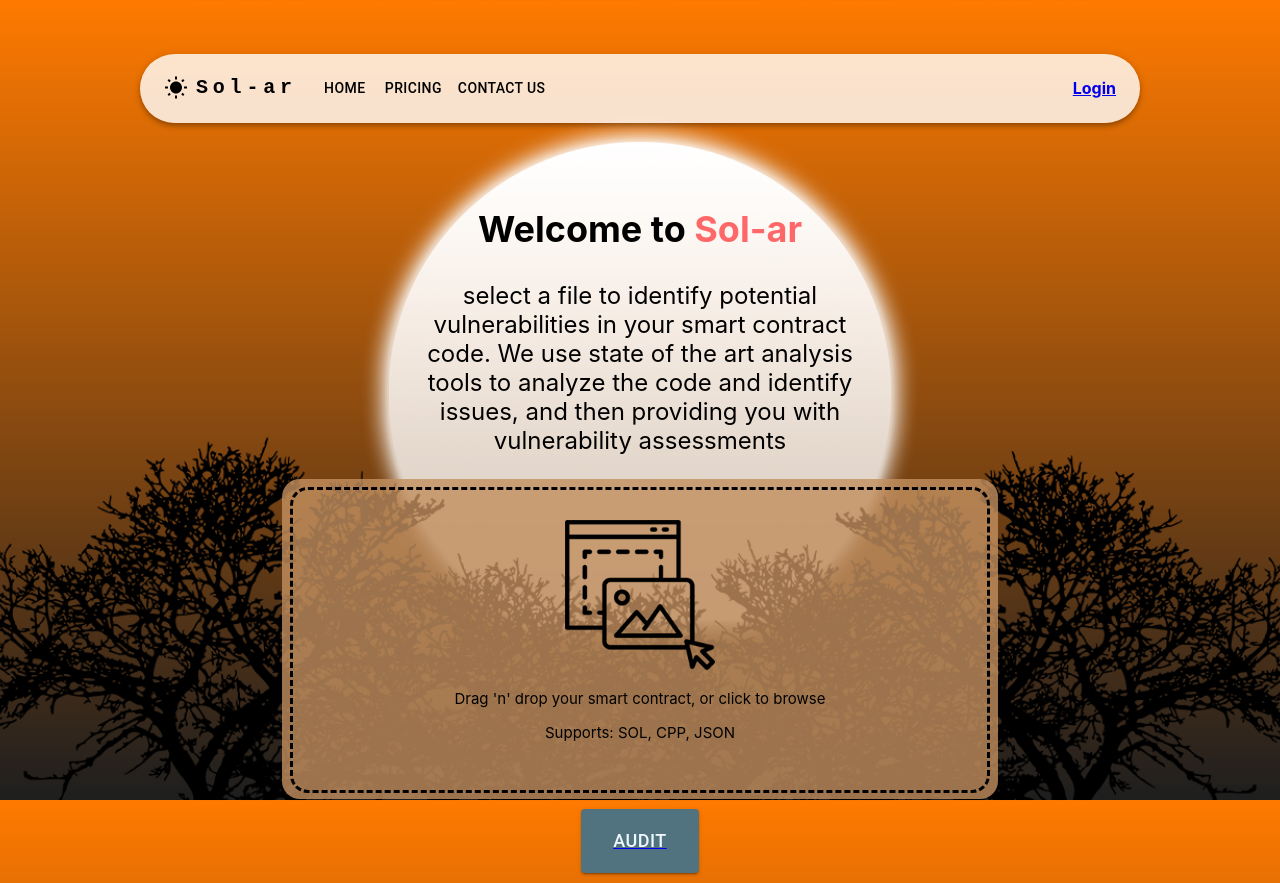
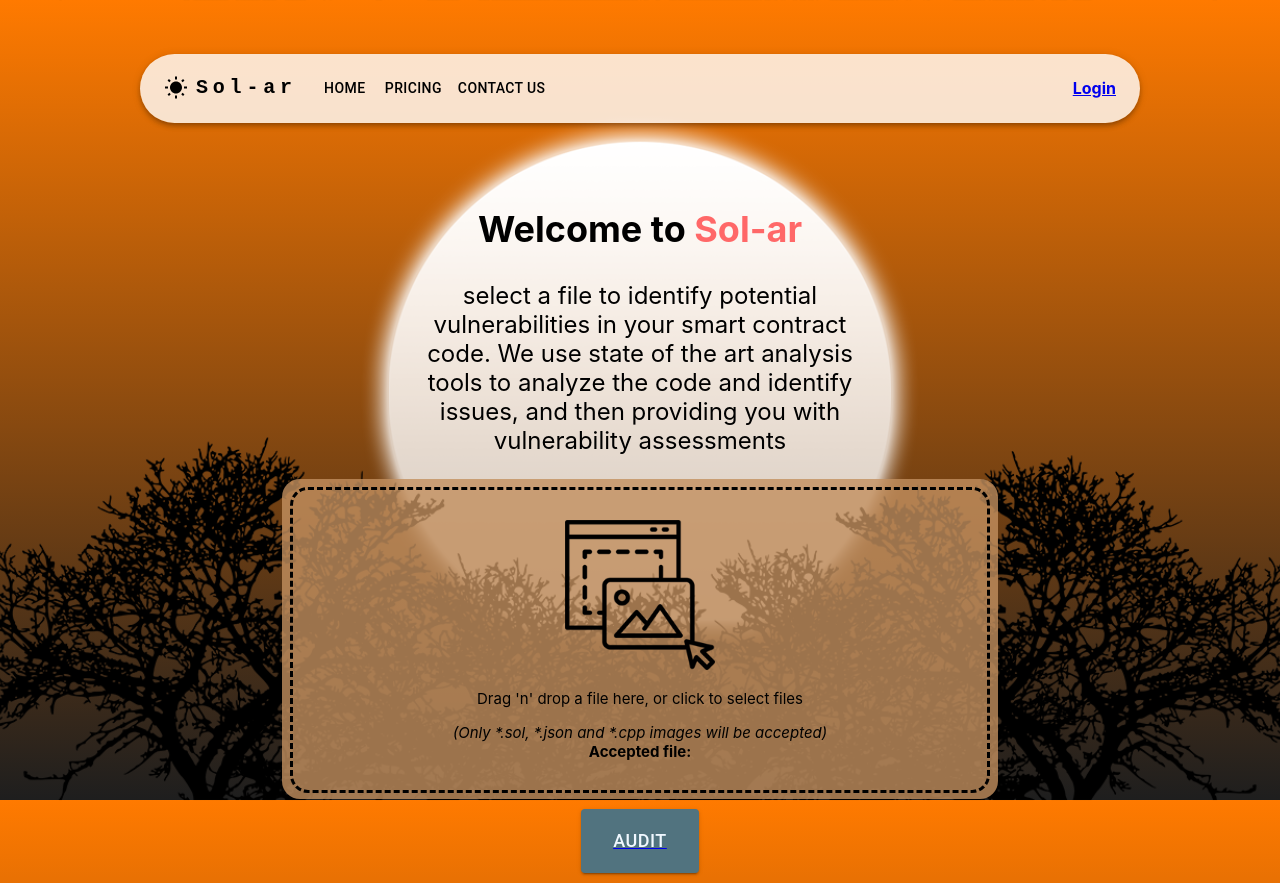
Before and after one commit to amoolie/COS30049Asg1, a React (Create React App) app: page / in a window 1280 px wide. Built offline with nearby package versions, Linux system fonts and the light colour scheme.

Commit message:
Check if file selected

```diff
--- a/src/App.js
+++ b/src/App.js
@@ -1,7 +1,7 @@
 // Name: Jibin Gallistus Gnanadhas
 // StudentID: 104361536
 
-// App.js contains the routes of the website and handles protection of the website
+// App.js contains the routes of the website
 
 import "./App.css";
 import { Grid } from "@mui/material";
@@ -16,8 +16,6 @@ import History from "./pages/history/reportHistory";
 import SignIn from "./pages/login/login";
 
 function App() {
-  const loggedin = window.localStorage.getItem("isLoggedIn");
-
   return (
     <div className="App">
       <Grid xs={12}>
--- a/src/components/dropzone.css
+++ b/src/components/dropzone.css
@@ -36,3 +36,9 @@
 
 
 }
+
+.accepted-files {
+
+    display: inline;
+
+}
--- a/src/components/dropzone.js
+++ b/src/components/dropzone.js
@@ -3,44 +3,80 @@
 
 //contains the dropzone where the user adds the file
 
-import React, { useCallback } from "react";
+import React, { useState } from "react";
 import { useDropzone } from "react-dropzone";
 import "./dropzone.css";
-import { Grid } from "@mui/material";
 import icon from "../img/drag-and-drop.png";
 
-function MyDropzone() {
-  const onDrop = useCallback((acceptedFiles) => {
-    acceptedFiles.forEach((file) => {
-      const reader = new FileReader();
+// function MyDropzone() {
+//   const { getRootProps, getInputProps, isDragActive } = useDropzone({
+//     accept: {
+//       "image/jpeg": [".jpeg", ".jpg"],
+//       "application/solidity": [".sol"],
+//       "text/x-c++src": [".cpp"],
+//       "application/json": [".json"],
+//     },
+//   });
 
-      reader.onabort = () => console.log("file reading was aborted");
-      reader.onerror = () => console.log("file reading has failed");
-      reader.onload = () => {
-        // Do whatever you want with the file contents
-        const binaryStr = reader.result;
-        console.log(binaryStr);
-      };
-      reader.readAsArrayBuffer(file);
-    });
-  }, []);
-  const { getRootProps, getInputProps, isDragActive } = useDropzone({ onDrop });
+//   return (
+//     <div className="dropzone">
+//       <div className="inner-border" {...getRootProps()}>
+//         <input {...getInputProps()} />
+
+//         <img src={icon} className="drag-icon"></img>
+//         {isDragActive ? (
+//           <p>Drop the files here ...</p>
+//         ) : (
+//           <p>Drag 'n' drop your smart contract, or click to browse</p>
+//         )}
+//         <p className="supports"> Supports: SOL, CPP, JSON </p>
+//       </div>
+//     </div>
+//   );
+// }
+
+// export default MyDropzone;
+
+window.localStorage.setItem("FileAdded", false);
+
+function MyDropzone(props) {
+  const [itemSet, setItem] = useState("false");
+
+  const { acceptedFiles, getRootProps, getInputProps } = useDropzone({
+    accept: {
+      "application/solidity": [".sol"],
+      "text/x-c++src": [".cpp"],
+      "application/json": [".json"],
+    },
+    maxFiles: 1,
+    onDrop: () => {
+      window.localStorage.setItem("FileAdded", true);
+      console.log(window.localStorage.getItem("FileAdded"));
+    },
+  });
+
+  const acceptedFileItems = acceptedFiles.map((file) => (
+    <li key={file.path}>
+      {file.path} - {file.size} bytes
+    </li>
+  ));
 
   return (
-    <div className="dropzone">
-      <div className="inner-border" {...getRootProps()}>
+    <section className="dropzone">
+      <div {...getRootProps({ className: "inner-border" })}>
         <input {...getInputProps()} />
-
-        <img src={icon} className="drag-icon"></img>
-        {isDragActive ? (
-          <p>Drop the files here ...</p>
-        ) : (
-          <p>Drag 'n' drop your smart contract, or click to browse</p>
-        )}
-        <p className="supports"> Supports: SOL, CPP, JSON </p>
+        <img src={icon} className="drag-icon" alt="Drag-drop icon" />
+        <p>Drag 'n' drop a file here, or click to select files</p>
+        <em>(Only *.sol, *.json and *.cpp images will be accepted)</em>
+        <aside>
+          <p className="accepted-files">
+            <strong>Accepted file: </strong> {acceptedFileItems}
+          </p>
+        </aside>
       </div>
-    </div>
+    </section>
   );
 }
 
+<MyDropzone />;
 export default MyDropzone;
--- a/src/pages/home/home.js
+++ b/src/pages/home/home.js
@@ -5,13 +5,26 @@
 
 import "./home.css";
 import { Grid } from "@mui/material";
-import { useState } from "react";
 import MyDropzone from "../../components/dropzone";
 import Button from "@mui/material/Button";
 import Stack from "@mui/material/Stack";
 import { Link } from "react-router-dom";
+import { useNavigate } from "react-router-dom";
 
 function Homepage() {
+  const navigate = useNavigate();
+
+  // Checks if file is added and then shows the audit and doesn't otherwise
+
+  const checkFileAdded = (event) => {
+    event.preventDefault();
+    if (window.localStorage.getItem("FileAdded") === "false") {
+      alert("Please Choose a file to audit");
+    } else {
+      navigate("../Audit");
+    }
+  };
+
   document.body.className = "home";
   return (
     <div className="Home">
@@ -52,7 +65,7 @@ function Homepage() {
           }}
         >
           <Stack direction="row" spacing={2}>
-            <Link to={"/Audit"}>
+            <Link onClick={checkFileAdded}>
               <Button
                 variant="contained"
                 sx={{
--- a/src/pages/login/login.js
+++ b/src/pages/login/login.js
@@ -29,7 +29,8 @@ export default function SignIn() {
   const navigate = useNavigate();
 
   const handleSubmit = (event) => {
-    event.preventDefault(); //prevents the site from refreshing
+    //prevents the site from refreshing
+    event.preventDefault();
 
     if (email === "test@test.com" && pass === "pass") {
       window.localStorage.setItem("isLoggedIn", true);
```
Also changed, not shown: src/index.js (+6 -2 lines).
